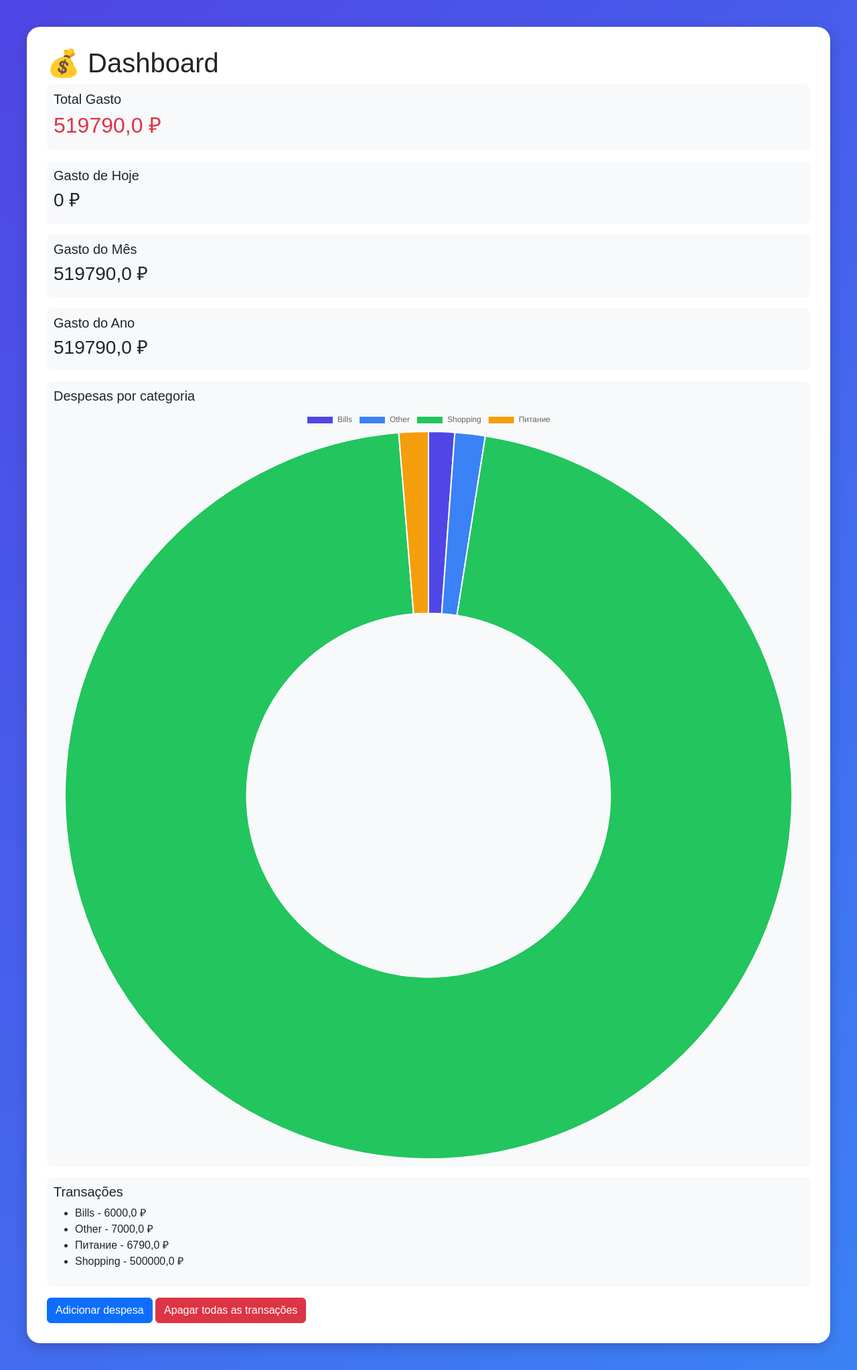
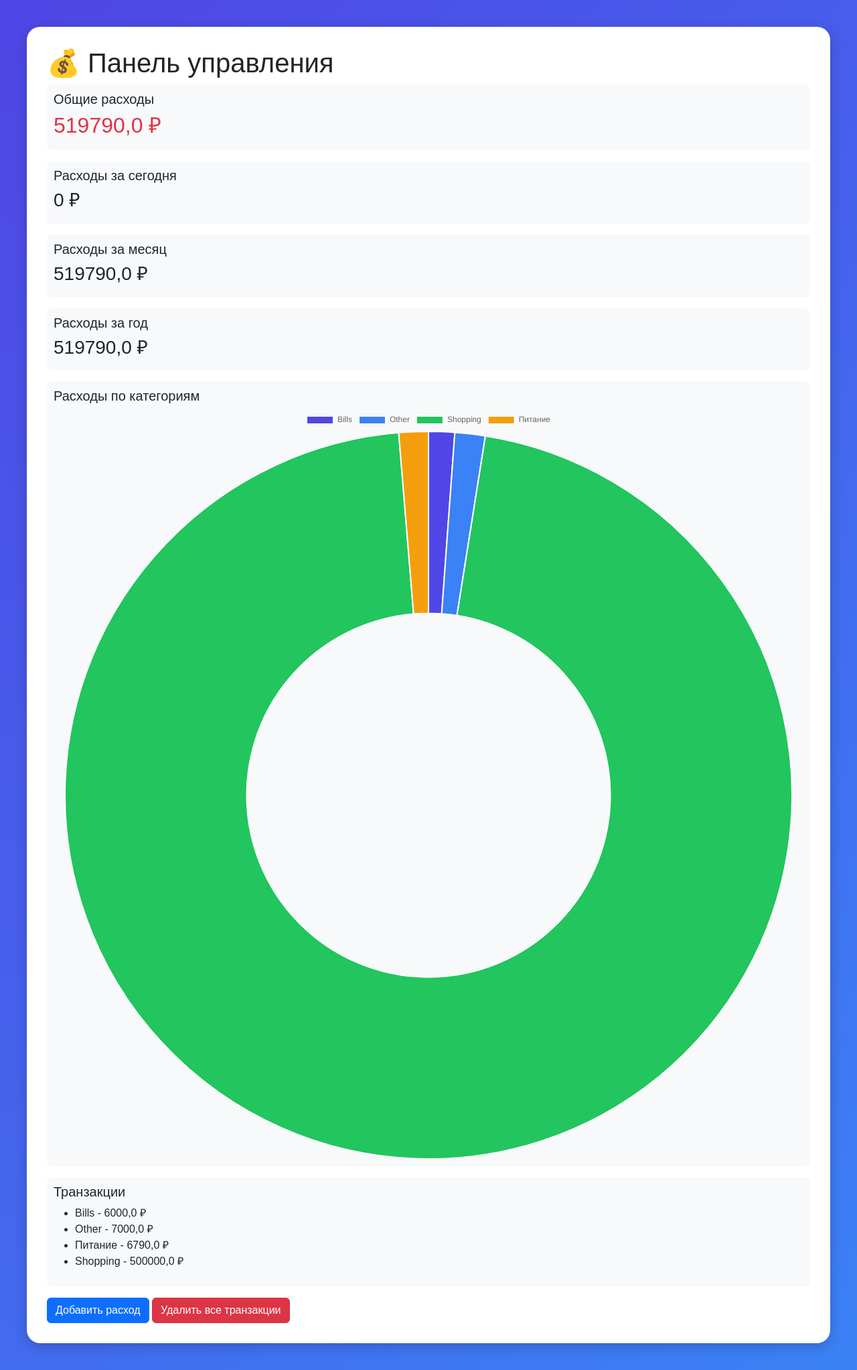
Before and after one commit to benilson-comeca/expense-tracking, a Django app: page / in a window 1280 px wide. Shown: the whole page at 67% size. Run offline with Django 5.2, Linux system fonts and the light colour scheme; data comes from the database, SQL or seed files in the repository.

Commit message:
atualização do projeto

```diff
--- a/finance/templates/finance/base.html
+++ b/finance/templates/finance/base.html
@@ -2,7 +2,7 @@
 <html>
 <head>
     <meta charset="UTF-8">
-    <title>Money Manager</title>
+    <title>analisys cost</title>
 
     <link href="https://cdn.jsdelivr.net/npm/bootstrap@5.3.0/dist/css/bootstrap.min.css" rel="stylesheet">
     <script src="https://cdn.jsdelivr.net/npm/chart.js"></script>
@@ -31,12 +31,11 @@
 
         /* 🔥 TAMANHO DO GRÁFICO AQUI */
         .chart-container {
-            width: 60px;   /* muda aqui o tamanho */
-            height: 60px;  /* muda aqui o tamanho */
-            margin: 0 auto; /* centraliza */
+            width: 60px;
+            height: 60px;
+            margin: 0 auto;
         }
 
-        /* faz o canvas preencher o container */
         .chart-container canvas {
             width: 100% !important;
             height: 100% !important;
--- a/finance/templates/finance/dashboard.html
+++ b/finance/templates/finance/dashboard.html
@@ -2,39 +2,39 @@
 
 {% block content %}
 
-<h1>💰 Dashboard</h1>
+<h1>💰 Панель управления</h1>
 
 <!-- TOTAL -->
 <div class="card-custom mb-3">
-    <h5>Total Gasto</h5>
+    <h5>Общие расходы</h5>
     <h2 class="text-danger">{{ total }} ₽</h2>
 </div>
 
 <!-- HOJE / MÊS / ANO -->
 <div class="card-custom mb-3">
-    <h5>Gasto de Hoje</h5>
+    <h5>Расходы за сегодня</h5>
     <h3>{{ total_today }} ₽</h3>
 </div>
 
 <div class="card-custom mb-3">
-    <h5>Gasto do Mês</h5>
+    <h5>Расходы за месяц</h5>
     <h3>{{ total_month }} ₽</h3>
 </div>
 
 <div class="card-custom mb-3">
-    <h5>Gasto do Ano</h5>
+    <h5>Расходы за год</h5>
     <h3>{{ total_year }} ₽</h3>
 </div>
 
 <!-- GRÁFICO -->
 <div class="card-custom mb-3">
-    <h5>Despesas por categoria</h5>
+    <h5>Расходы по категориям</h5>
     <canvas id="chart"></canvas>
 </div>
 
 <!-- LISTA -->
 <div class="card-custom">
-    <h5>Transações</h5>
+    <h5>Транзакции</h5>
 
     <ul>
         {% for t in transactions %}
@@ -43,11 +43,11 @@
     </ul>
 </div>
 
-<a href="/add/" class="btn btn-primary mt-3">Adicionar despesa</a>
+<a href="/add/" class="btn btn-primary mt-3">Добавить расход</a>
 
 <a href="/delete-all/" class="btn btn-danger mt-3"
-   onclick="return confirm('Tens a certeza que queres apagar todas as transações?')">
-    Apagar todas as transações
+   onclick="return confirm('Вы уверены, что хотите удалить все транзакции?')">
+    Удалить все транзакции
 </a>
 
 {% endblock %}
```
Also changed, not shown: finance/templates/finance/add.html (+16 -10 lines), finance/templates/finance/home.html (+7 -7 lines).
